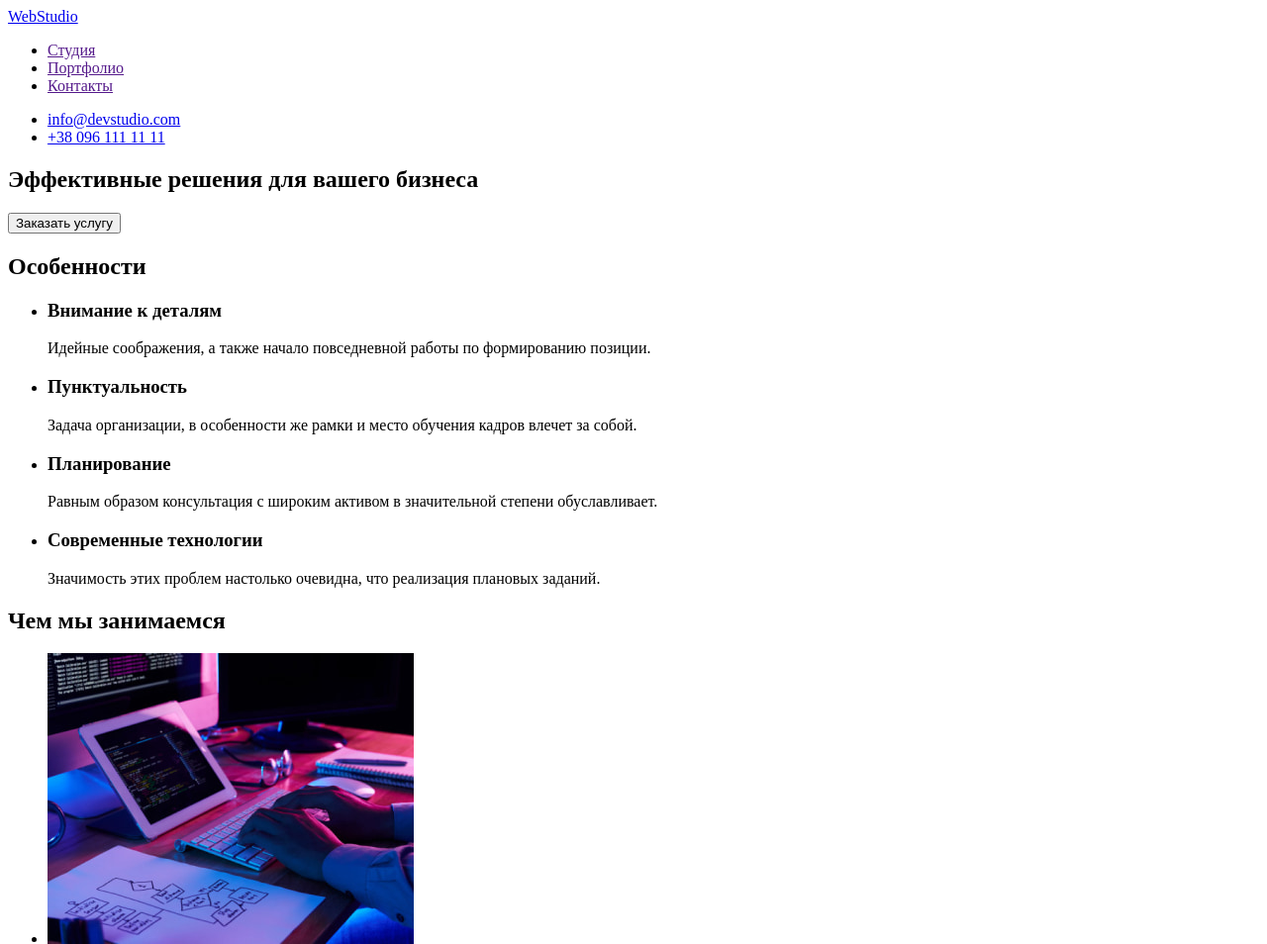
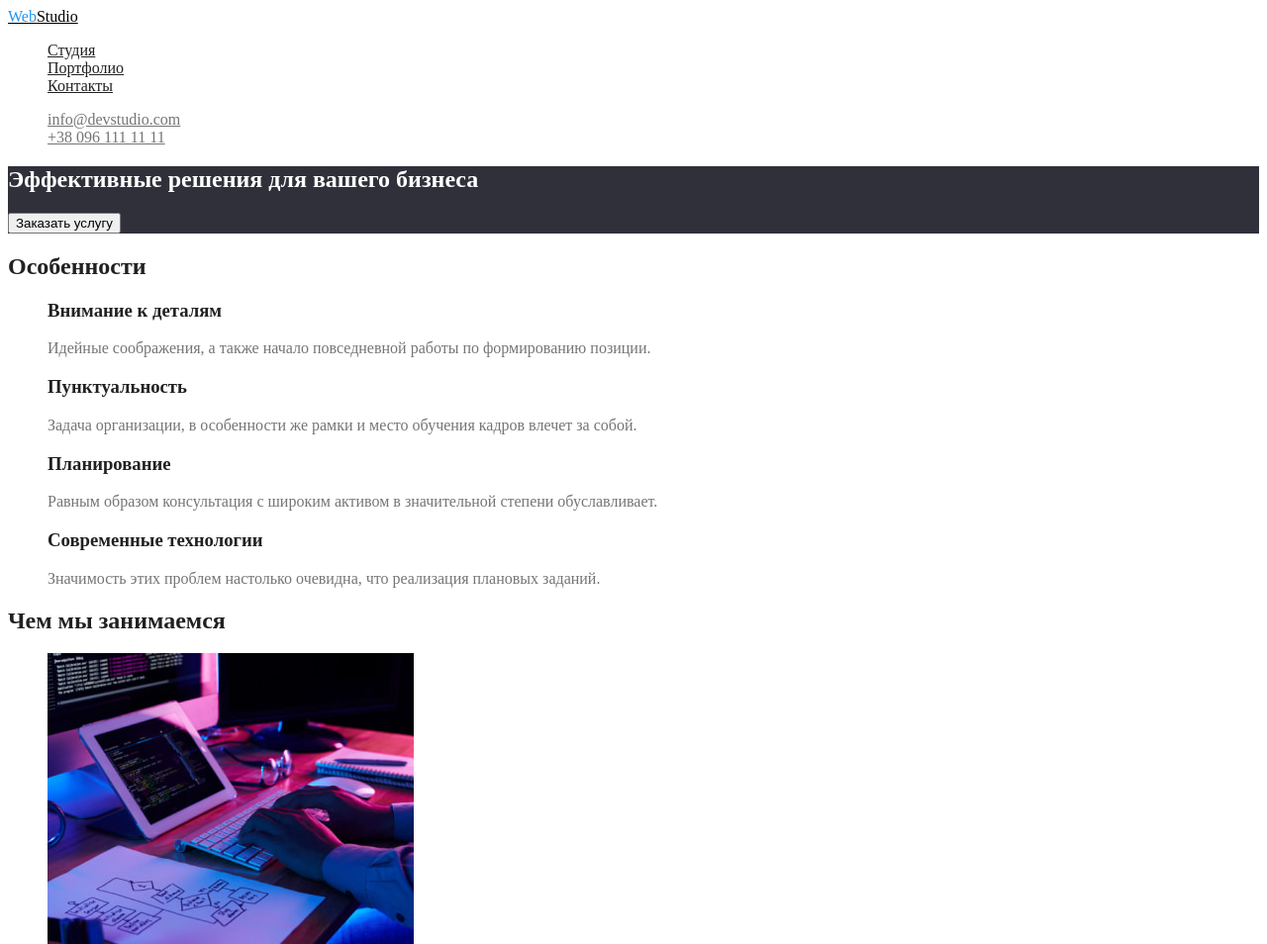
Before and after one commit to dvolodko/goit-markup-hw-08, a plain HTML site: page index.html in a window 1280 px wide. Shown: the top 954 px of the page at 99% size. Drawn offline with Linux system fonts and the light colour scheme.

Commit message:
CSS styles basic

```diff
--- a/css/styles.css
+++ b/css/styles.css
@@ -3,3 +3,74 @@
 /* Вторичный цвет текста #757575 */
 
 /* Основной цвет фона #FFFFFF */
+
+/* Вторичный цвет фона #F5F4FA */
+
+/* Третий цвет фона #2F303A */
+
+/* Акцент #2196F3 */
+
+:root {
+	--primary-text-color: #757575;
+	--secondary-text-color: #212121;
+	--primary-background-color: #FFFFFF;
+	--secondary-background-color: #F5F4FA;
+	--tertiary-background-color: #2F303A;
+	--accent-color: #2196F3;
+}
+
+body {
+	color: var(--primary-text-color);
+	background-color: var(--primary-background-color);
+}
+
+.logo {
+	color: #000000;
+}
+
+.logo-accent {
+	color: var(--accent-color);
+}
+
+.list {
+	list-style: none;
+}
+
+/* site nav */
+
+.site-nav a {
+	color: var(--secondary-text-color);
+}
+
+.site-nav a:hover,
+.site-nav a:focus,
+.auth-nav a:hover,
+.auth-nav a:focus {
+	color: var(--accent-color);
+}
+
+.auth-nav a {
+	color: var(--primary-text-color);
+}
+
+/* hero */
+
+.hero {
+	background-color: var(--tertiary-background-color);
+}
+
+.hero-title {
+	color: var(--primary-background-color);
+}
+
+/* section */
+
+.section-title {
+	color: var(--secondary-text-color);
+}
+
+/* featurs */
+
+.list .title {
+	color: var(--secondary-text-color);
+}
--- a/index.html
+++ b/index.html
@@ -12,78 +12,85 @@
 		<!-- Верхняя линия -->
 		<header class="page-header">
 			<nav>
-				<a href="./index.html" class="logo">WebStudio</a>
-
-				<ul class="site-nav">
+				<a href="./index.html" class="logo">
+					<span class="logo-accent">Web</span>Studio
+				</a>
+				<ul class="site-nav list">
 					<li><a href="">Студия</a></li>
 					<li><a href="">Портфолио</a></li>
 					<li><a href="">Контакты</a></li>
 				</ul>
 			</nav>
-			<ul class="auth-nav">
+			<ul class="auth-nav list">
 				<li><a href="mailto:info@devstudio.com">info@devstudio.com</a></li>
 				<li><a href="tel:+380961111111">+38 096 111 11 11</a></li>
 			</ul>
 		</header>
 		<main>
 			<!-- Герой -->
-			<section>
-				<h1>Эффективные решения для вашего бизнеса</h1>
+			<section class="hero">
+				<h1 class="hero-title">Эффективные решения для вашего бизнеса</h1>
 				<button type="button">Заказать услугу</button>
 			</section>
 			<!-- Особенности -->
-			<section>
-				<h2>Особенности</h2>
-				<ul>
+			<section class="section">
+				<h2 class="section-title">Особенности</h2>
+				<ul class="list">
 					<li>
-						<h3>Внимание к деталям</h3>
+						<h3 class="title">Внимание к деталям</h3>
 						<p>Идейные соображения, а также начало повседневной работы по формированию позиции.</p>
 					</li>
 					<li>
-						<h3>Пунктуальность</h3>
+						<h3 class="title">Пунктуальность</h3>
 						<p>Задача организации, в особенности же рамки и место обучения кадров влечет за собой.</p>
 					</li>
 					<li>
-						<h3>Планирование</h3>
+						<h3 class="title">Планирование</h3>
 						<p>Равным образом консультация с широким активом в значительной степени обуславливает.</p>
 					</li>
 					<li>
-						<h3>Современные технологии</h3>
+						<h3 class="title">Современные технологии</h3>
 						<p>Значимость этих проблем настолько очевидна, что реализация плановых заданий.</p>
 					</li>
 				</ul>
 			</section>
 			<!-- Чем мы занимаемся -->
-			<section>
-				<h2>Чем мы занимаемся</h2>
-				<ul>
-					<li><img src="./images/expertise/img0.jpg" width="370" alt="Руки на клавиатуре" /></li>
-					<li><img src="./images/expertise/img1.jpg" width="370" alt="Девушка работает за ноутбуком" /></li>
-					<li><img src="./images/expertise/img2.jpg" width="370" alt="Дизайнер с планшетом" /></li>
+			<section class="section">
+				<h2 class="section-title">Чем мы занимаемся</h2>
+				<ul class="list">
+					<li>
+						<img src="./images/expertise/img0.jpg" width="370" alt="Руки на клавиатуре" />
+					</li>
+					<li>
+						<img src="./images/expertise/img1.jpg" width="370" alt="Девушка работает за ноутбуком" />
+					</li>
+					<li>
+						<img src="./images/expertise/img2.jpg" width="370" alt="Дизайнер с планшетом" />
+					</li>
 				</ul>
 			</section>
 			<!-- Наша команда -->
-			<section>
-				<h2>Наша команда</h2>
-				<ul>
+			<section class="section">
+				<h2 class="section-title">Наша команда</h2>
+				<ul class="list">
 					<li>
 						<img src="./images/team/img0.jpg" width="270" alt="Игорь Демьяненко" />
-						<h3>Игорь Демьяненко</h3>
+						<h3 class="title">Игорь Демьяненко</h3>
 						<p>Product Designer</p>
 					</li>
 					<li>
 						<img src="./images/team/img1.jpg" width="270" alt="Ольга Репина" />
-						<h3>Ольга Репина</h3>
+						<h3 class="title">Ольга Репина</h3>
 						<p>Frontend Developer</p>
 					</li>
 					<li>
 						<img src="./images/team/img2.jpg" width="270" alt="Николай Тарасов" />
-						<h3>Николай Тарасов</h3>
+						<h3 class="title">Николай Тарасов</h3>
 						<p>Marketing</p>
 					</li>
 					<li>
 						<img src="./images/team/img3.jpg" width="270" alt="Михаил Ермаков" />
-						<h3>Михаил Ермаков</h3>
+						<h3 class="title">Михаил Ермаков</h3>
 						<p>UI Designer</p>
 					</li>
 				</ul>
@@ -91,10 +98,14 @@
 		</main>
 		<!-- Подвал -->
 		<footer>
-			<a href="./index.html">WebStudio</a>
+			<a href="./index.html" class="logo">
+				<span class="logo-accent">Web</span>Studio
+			</a>
 			<address>
 				<ul>
-					<li><a href="https://goo.gl/maps/egYydY9ZctgNzq4R9" target="_blank">г. Киев, пр-т Леси Украинки, 26</a></li>
+					<li>
+						<a href="https://goo.gl/maps/egYydY9ZctgNzq4R9" target="_blank">г. Киев, пр-т Леси Украинки, 26</a>
+					</li>
 					<li><a href="mailto:info@devstudio.com">info@devstudio.com</a></li>
 					<li><a href="tel:+380961111111">+38 096 111 11 11</a></li>
 				</ul>
```
Also changed, not shown: .prettierrc.json.
